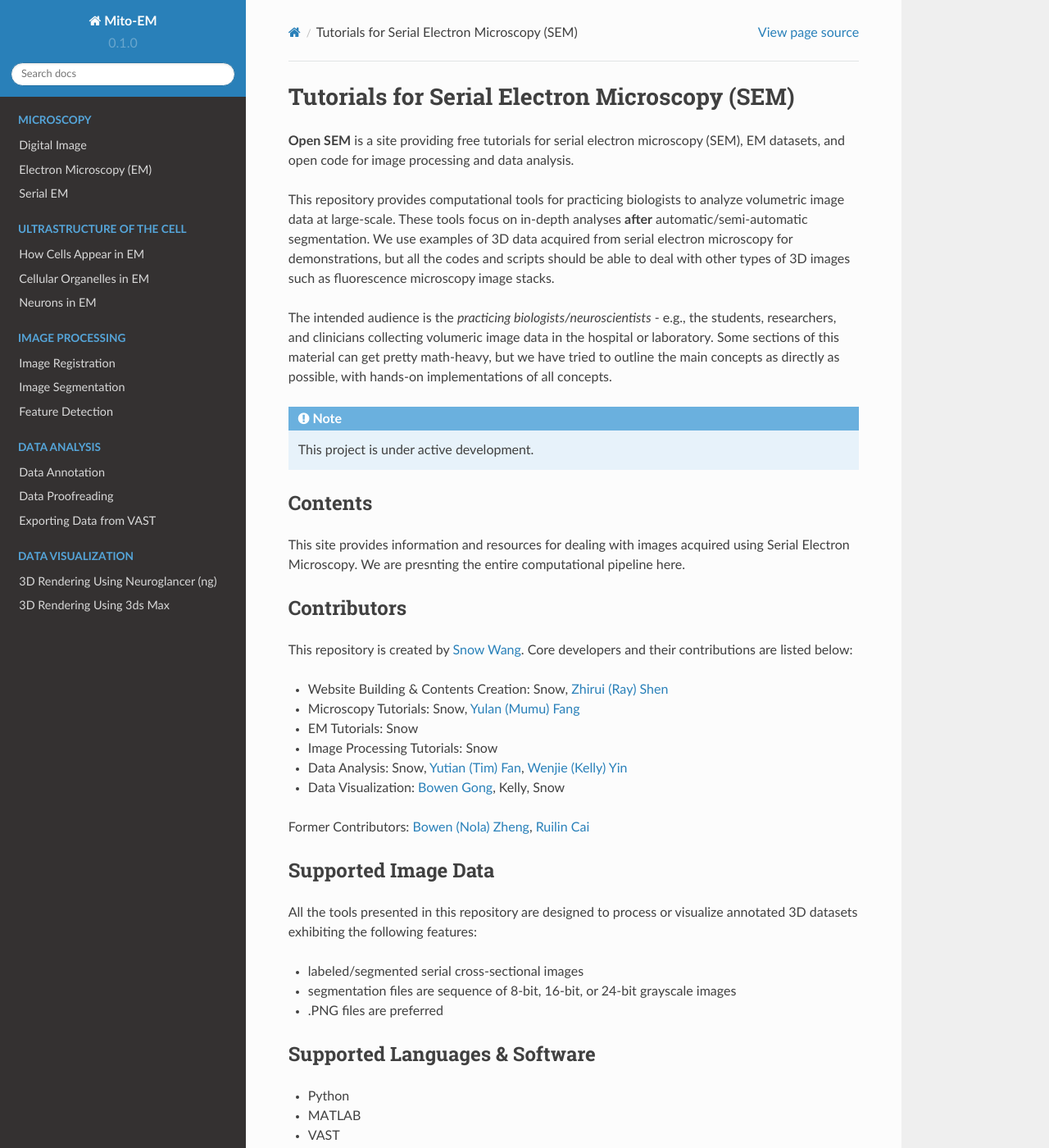
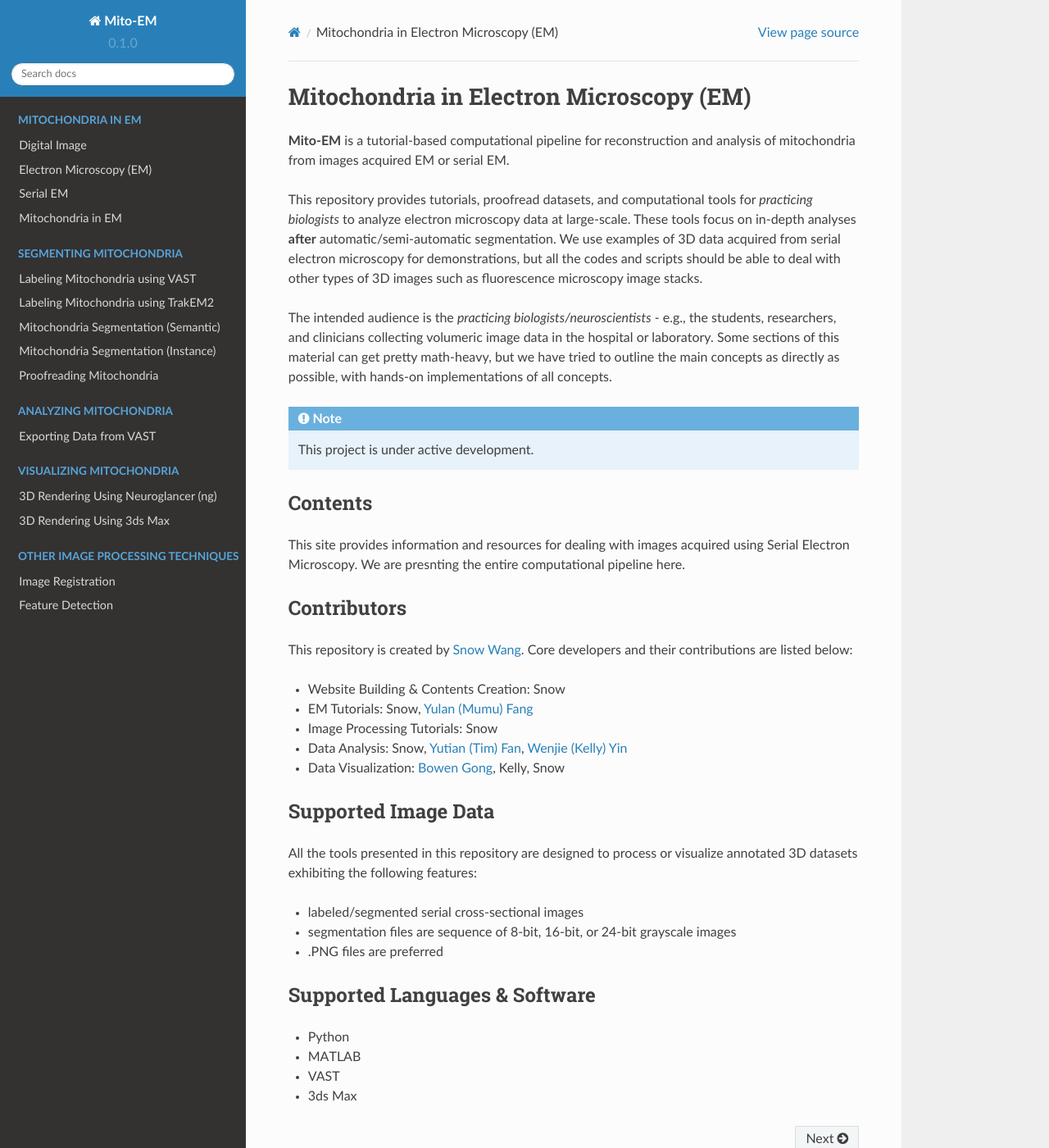
Before and after one commit to snowxwang/mito-sem, a Sphinx documentation site: the page built from docs/source/index.rst, in a window 1280 px wide and 1400 px high. Shown: the whole window at 82% size. Built offline with Sphinx 7.4.7 and the Read the Docs theme 2.0.0, drawn with Linux system fonts in a browser that asks for light colours; some of the changed text lies outside the part shown.

Commit message:
change index

```diff
--- a/docs/source/cell/cell_in_em.rst
+++ /dev/null
@@ -1,4 +0,0 @@
-How Cells Appear in EM
-======================
-
-Intro to cellular ultrastructure
--- a/docs/source/cell/cell_organelles.rst
+++ /dev/null
@@ -1,4 +0,0 @@
-Cellular Organelles in EM
-=========================
-
-Show various Organelles images
--- a/docs/source/cell/neurons_in_em.rst
+++ /dev/null
@@ -1,4 +0,0 @@
-Neurons in EM
-=========================
-
-Show various neurons images
--- a/docs/source/data_analysis/annotation.rst
+++ /dev/null
@@ -1,4 +0,0 @@
-Data Annotation
-===============
-
-VAST intro
--- a/docs/source/index.rst
+++ b/docs/source/index.rst
@@ -1,9 +1,9 @@
-Tutorials for Serial Electron Microscopy (SEM)
-===================================================
+Mitochondria in Electron Microscopy (EM)
+========================================
 
-**Open SEM** is a site providing free tutorials for serial electron microscopy (SEM), EM datasets, and open code for image processing and data analysis.
+**Mito-EM** is a tutorial-based computational pipeline for reconstruction and analysis of mitochondria from images acquired EM or serial EM.
 
-This repository provides computational tools for practicing biologists to analyze volumetric image data at large-scale. These tools focus on in-depth analyses **after** automatic/semi-automatic segmentation. We use examples of 3D data acquired from serial electron microscopy for demonstrations, but all the codes and scripts should be able to deal with other types of 3D images such as fluorescence microscopy image stacks.
+This repository provides tutorials, proofread datasets, and computational tools for *practicing biologists* to analyze electron microscopy data at large-scale. These tools focus on in-depth analyses **after** automatic/semi-automatic segmentation. We use examples of 3D data acquired from serial electron microscopy for demonstrations, but all the codes and scripts should be able to deal with other types of 3D images such as fluorescence microscopy image stacks.
 
 The intended audience is the *practicing biologists/neuroscientists* - e.g., the students, researchers, and clinicians collecting volumeric image data in the hospital or laboratory. Some sections of this material can get pretty math-heavy, but we have tried to outline the main concepts as directly as possible, with hands-on implementations of all concepts.
 
@@ -25,14 +25,11 @@ Contributors
 This repository is created by `Snow Wang <https://www.snowxwang.com>`_. Core developers and their contributions are listed below:
 
 
-- Website Building & Contents Creation: Snow, `Zhirui (Ray) Shen <https://github.com/rayer0>`_
-- Microscopy Tutorials: Snow, `Yulan (Mumu) Fang <https://github.com/MumuFang>`_
-- EM Tutorials: Snow
+- Website Building & Contents Creation: Snow
+- EM Tutorials: Snow, `Yulan (Mumu) Fang <https://github.com/MumuFang>`_
 - Image Processing Tutorials: Snow
 - Data Analysis: Snow, `Yutian (Tim) Fan <https://github.com/Anominious>`_, `Wenjie (Kelly) Yin <https://github.com/Kelly-Yin>`_
 - Data Visualization: `Bowen Gong <https://github.com/BowenGong2000>`_, Kelly, Snow
-
-Former Contributors: `Bowen (Nola) Zheng <https://github.com/zheng545>`_, `Ruilin Cai <https://github.com/RuilinC>`_
 
 
 Supported Image Data
@@ -54,59 +51,50 @@ Supported Languages & Software
 - 3ds Max
 
 
-Related Projects
-----------------
-
-- `3D reconstruction of mitochondria <https://snowxwang.github.io/mito/>`_
-- JWR15 Project
-
-
-
-
 .. toctree::
    :maxdepth: 2
    :hidden:
-   :caption: Microscopy
+   :caption: Mitochondria in EM
 
    /microscopy/digital_image
    /microscopy/electron_microscopy
    /microscopy/serial_em
+   /microscopy/mito_in_em
 
 
 .. toctree::
    :maxdepth: 3
    :hidden:
-   :caption: Ultrastructure of the Cell
+   :caption: Segmenting Mitochondria
 
-   /cell/cell_in_em
-   /cell/cell_organelles
-   /cell/neurons_in_em
+   /mito_seg/annotation_vast
+   /mito_seg/annotation_trakem
+   /mito_seg/semantic_seg
+   /mito_seg/instance_seg
+   /mito_seg/proofreading
 
 
 .. toctree::
    :maxdepth: 3
    :hidden:
-   :caption: Image Processing
+   :caption: Analyzing Mitochondria
 
-   /image_processing/alignment
-   /image_processing/segmentation
-   /image_processing/feature_detection
+   /mito_analysis/vast_export
 
 
 .. toctree::
    :maxdepth: 3
    :hidden:
-   :caption: Data Analysis
+   :caption: Visualizing Mitochondria
 
-   /data_analysis/annotation
-   /data_analysis/proofreading
-   /data_analysis/vast_export
+   /data_vis/ng_setup
+   /data_vis/3dmax
 
 
 .. toctree::
    :maxdepth: 3
    :hidden:
-   :caption: Data Visualization
+   :caption: Other Image Processing Techniques
 
-   /data_vis/ng_setup
-   /data_vis/3dmax
+   /image_processing/alignment
+   /image_processing/feature_detection
--- /dev/null
+++ b/docs/source/microscopy/mito_in_em.rst
@@ -0,0 +1,4 @@
+Mitochondria in EM
+==================
+
+Intro to mito in EM
--- /dev/null
+++ b/docs/source/mito_seg/annotation_trakem.rst
@@ -0,0 +1,4 @@
+Labeling Mitochondria using TrakEM2
+===================================
+
+TrakEM2 intro
--- /dev/null
+++ b/docs/source/mito_seg/annotation_vast.rst
@@ -0,0 +1,4 @@
+Labeling Mitochondria using VAST
+================================
+
+VAST intro
--- a/docs/source/data_analysis/proofreading.rst
+++ b/docs/source/mito_seg/proofreading.rst
@@ -1,5 +1,5 @@
-Data Proofreading
-=================
+Proofreading Mitochondria
+=========================
 
 Contributor: Haishan Zhang
 
```
Also changed, not shown: docs/source/image_processing/segmentation.rst (deleted, +0 -12 lines), docs/source/mito_seg/instance_seg.rst (added, +7 -0 lines), docs/source/mito_seg/semantic_seg.rst (added, +7 -0 lines), docs/source/mito_analysis/vast_export.rst (renamed from docs/source/data_analysis/vast_export.rst).
